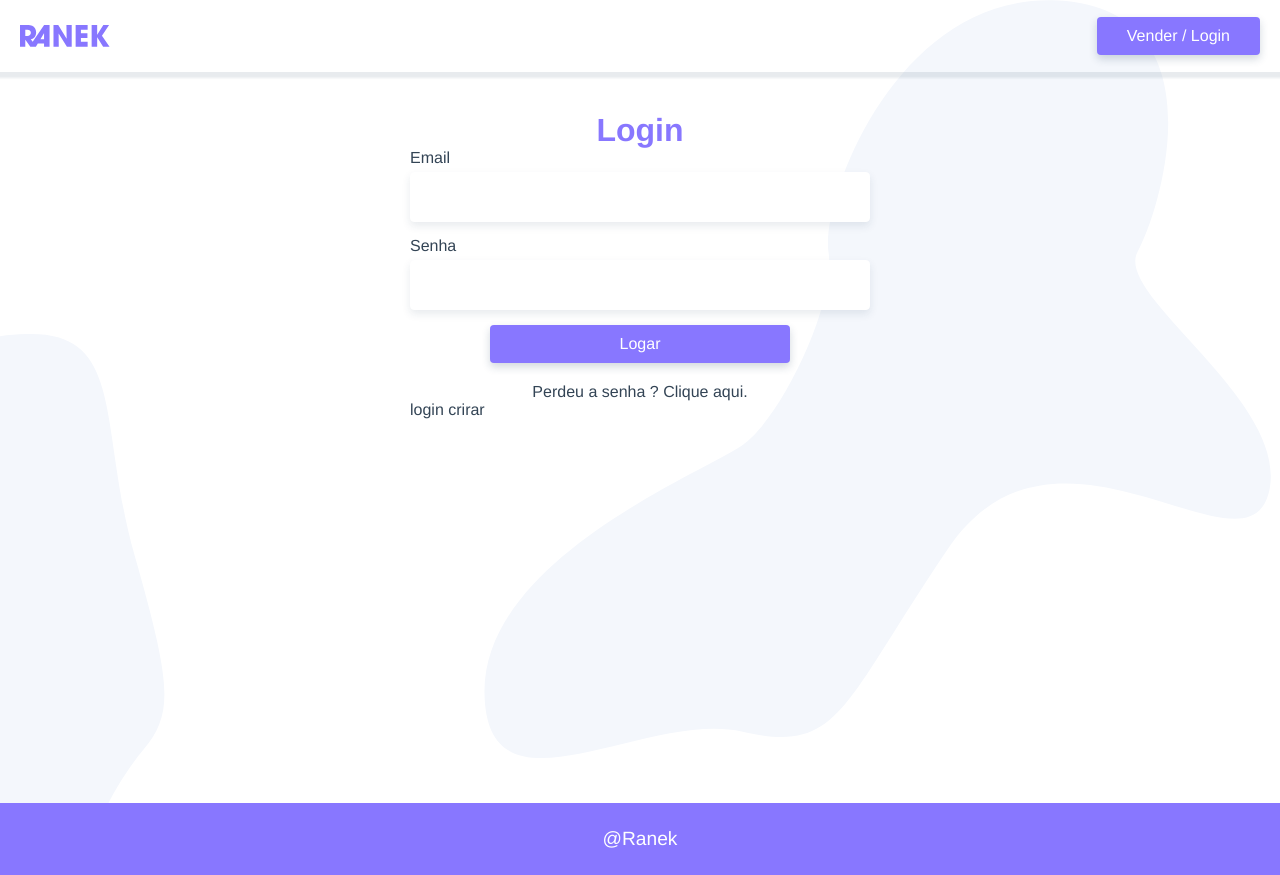
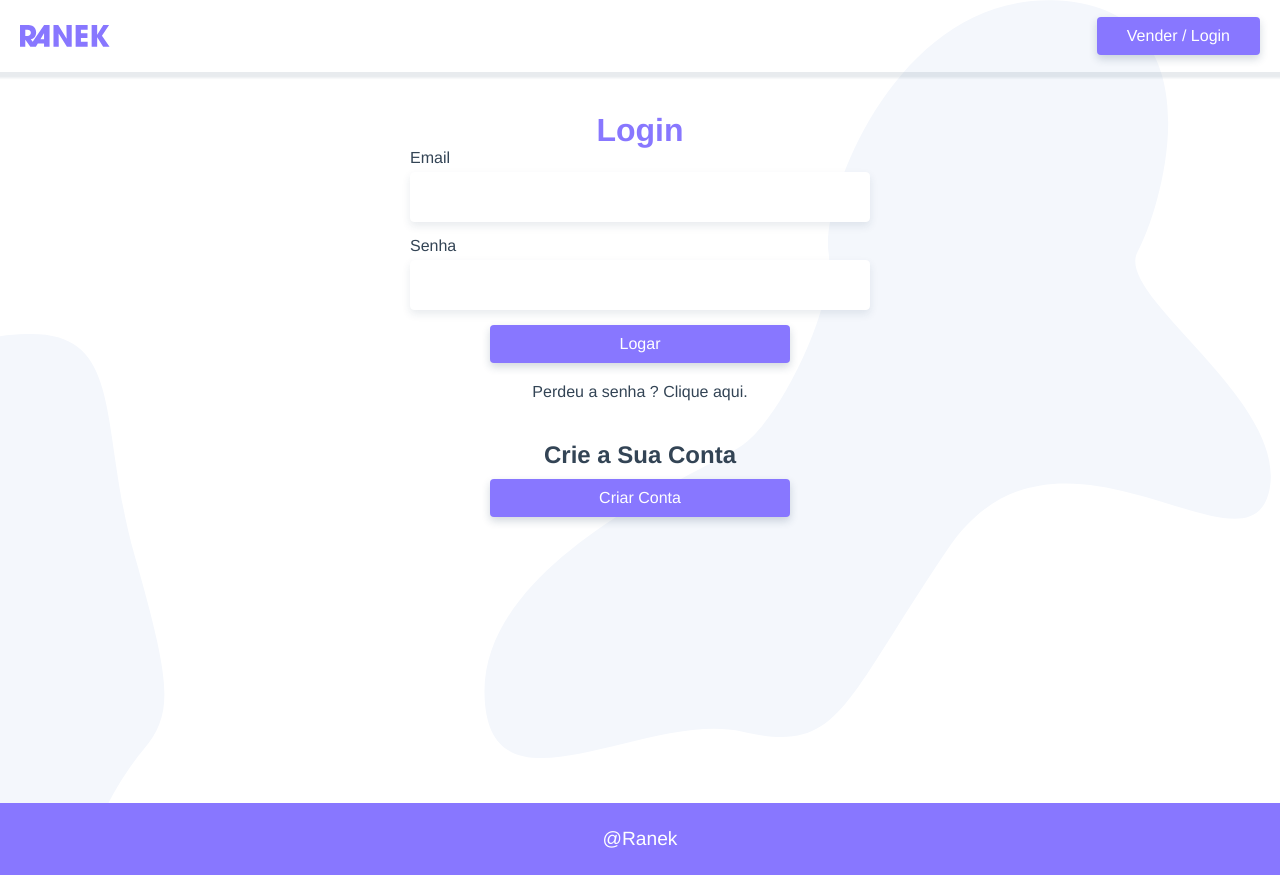
Before and after one commit to michel-cm/Vues.js-RanekStore, a Vue app: page /login in a window 1280 px wide. Built offline with nearby package versions, Linux system fonts and the light colour scheme; the HTML template or start-up script is replaced by a standard one.

Commit message:
usuario form

```diff
--- a/src/components/LoginCriar.vue
+++ b/src/components/LoginCriar.vue
@@ -1,11 +1,49 @@
 <template>
-  <p>login crirar</p>
+  <section>
+    <h2>Crie a Sua Conta</h2>
+    <transition mode="out-in">
+      <button v-if="!criar" @click="criar = true" class="btn">
+        Criar Conta
+      </button>
+      <UsuarioForm v-else>
+        <button class="btn btn-form">Criar Usuário</button>
+      </UsuarioForm>
+    </transition>
+  </section>
 </template>
 
 <script>
+import UsuarioForm from "@/components/UsuarioForm.vue";
+
 export default {
   name: "LoginCrirar",
+  components: {
+    UsuarioForm,
+  },
+  data() {
+    return {
+      criar: false,
+    };
+  },
 };
 </script>
 
-<style scoped></style>
+<style scoped>
+h2 {
+  text-align: center;
+  margin-top: 40px;
+  margin-bottom: 10px;
+}
+
+.btn {
+  width: 100%;
+  max-width: 300px;
+  margin-left: auto;
+  margin-right: auto;
+}
+
+.btn-form {
+  max-width: 100%;
+  max-width: 100%;
+}
+</style>
--- /dev/null
+++ b/src/components/UsuarioForm.vue
@@ -0,0 +1,44 @@
+<template>
+  <form>
+    <label for="nome">Nome</label>
+    <input type="text" id="nome" name="nome" v-model="nome" />
+    <label for="email">Email</label>
+    <input type="email" id="email" name="email" v-model="email" />
+    <label for="senha">Senha</label>
+    <input type="password" id="senha" name="senha" v-model="senha" />
+    <label for="cep">Cep</label>
+    <input type="text" id="cep" name="cep" v-model="cep" />
+    <label for="rua">Rua</label>
+    <input type="text" id="rua" name="rua" v-model="rua" />
+    <label for="numero">Numero</label>
+    <input type="text" id="numero" name="numero" v-model="numero" />
+    <label for="bairro">Bairro</label>
+    <input type="text" id="bairro" name="bairro" v-model="bairro" />
+    <label for="cidade">Cidade</label>
+    <input type="text" id="cidade" name="cidade" v-model="cidade" />
+    <label for="estado">Estado</label>
+    <input type="text" id="estado" name="estado" v-model="estado" />
+    <div class="button">
+      <slot></slot>
+    </div>
+  </form>
+</template>
+
+<script>
+export default {
+  name: "UsuarioForm",
+};
+</script>
+
+<style scoped>
+form {
+  display: grid;
+  grid-template-columns: 80px 1fr;
+  align-items: center;
+}
+
+.button {
+  grid-column: 2;
+  margin-top: 10px;
+}
+</style>
```
